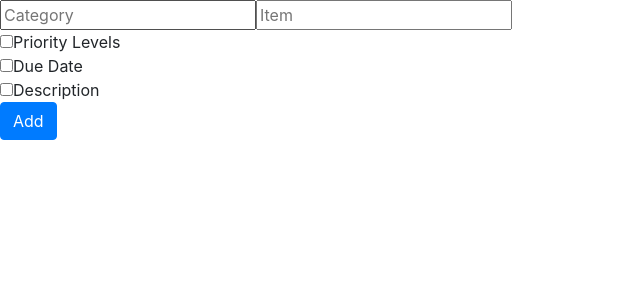
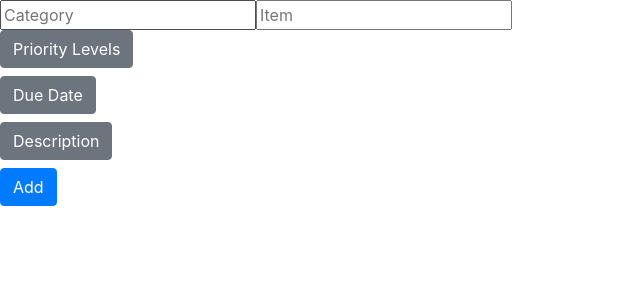
Before and after one commit to arkinmodi/List-App-React, a React (Create React App) app: page / in a window 1280 px wide. Shown: the top 300 px of the page, without its empty margins (0-640 px from the left). Built offline with nearby package versions, Linux system fonts and the light colour scheme.

Commit message:
Changed checkboxes to bootstrap

```diff
--- a/src/App.js
+++ b/src/App.js
@@ -1,7 +1,7 @@
 import React from "react";
 import "./App.css";
-import 'bootstrap/dist/css/bootstrap.min.css';
-import { Button } from "react-bootstrap";
+import "bootstrap/dist/css/bootstrap.min.css";
+import { Button, ButtonGroup, ToggleButton } from "react-bootstrap";
 
 class App extends React.Component {
   constructor(props) {
@@ -225,14 +225,18 @@ class App extends React.Component {
           placeholder="Item"
         />
         <br />
-        <input
+        <ButtonGroup toggle className="mb-2">
+          <ToggleButton
             type="checkbox"
+            variant="secondary"
             checked={this.state.isPriority}
             onChange={(event) =>
               this.setState({ isPriority: !this.state.isPriority })
             }
-        />
+          >
             Priority Levels{" "}
+          </ToggleButton>
+        </ButtonGroup>
         {/* Only display select box when Priority Levels is checked */}
         {this.state.isPriority && (
           <select
@@ -248,14 +252,18 @@ class App extends React.Component {
           </select>
         )}
         <br />
-        <input
+        <ButtonGroup toggle className="mb-2">
+          <ToggleButton
             type="checkbox"
+            variant="secondary"
             checked={this.state.isDeadline}
             onChange={(event) =>
               this.setState({ isDeadline: !this.state.isDeadline })
             }
-        />
+          >
             Due Date {/* Only display text box when Due Date is checked */}
+          </ToggleButton>
+        </ButtonGroup>
         {this.state.isDeadline && (
           <input
             type="text"
@@ -267,14 +275,19 @@ class App extends React.Component {
           />
         )}
         <br />
-        <input
+        <ButtonGroup toggle className="mb-2">
+          <ToggleButton
             type="checkbox"
+            variant="secondary"
             checked={this.state.isDescription}
             onChange={(event) =>
               this.setState({ isDescription: !this.state.isDescription })
             }
-        />
-        Description {/* Only display text box when Description is checked */}
+          >
+            Description{" "}
+            {/* Only display text box when Description is checked */}
+          </ToggleButton>
+        </ButtonGroup>
         {this.state.isDescription && (
           <input
             type="text"
```
Lines whose indentation alone changed are shown as unchanged.
